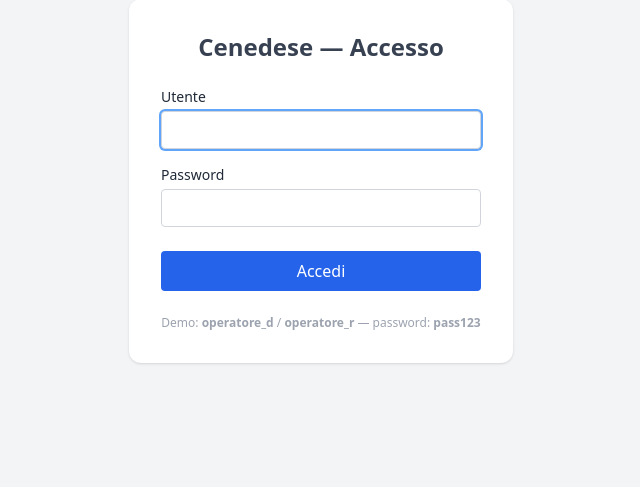
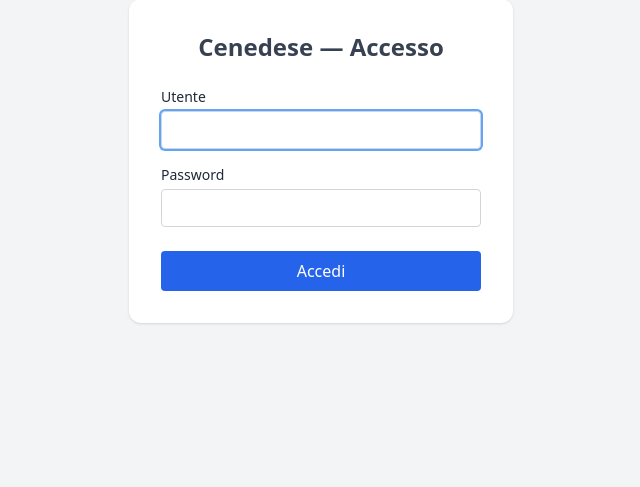
Before and after one commit to ollarethesam/cenedese, a Django app: page /login/ in a window 1280 px wide. Shown: the part 89-576 px from the top of the page, without its empty margins (319-959 px from the left). Run offline with Django 4.2, Linux system fonts and the light colour scheme; parts of the project's set-up code (start-up, migrations or seed data) failed here and were passed over; some libraries are stand-ins or nearby versions.

Commit message:
Remove demo credentials note from login form
Co-Authored-By: Claude Fable 5 <noreply@anthropic.com>

```diff
--- a/core/templates/core/login.html
+++ b/core/templates/core/login.html
@@ -32,11 +32,6 @@
         Accedi
       </button>
     </form>
-
-    <!-- Demo credentials reminder -->
-    <div class="mt-6 text-xs text-gray-400 text-center">
-      Demo: <strong>operatore_d</strong> / <strong>operatore_r</strong> — password: <strong>pass123</strong>
-    </div>
   </div>
 </div>
 {% endblock %}
```
